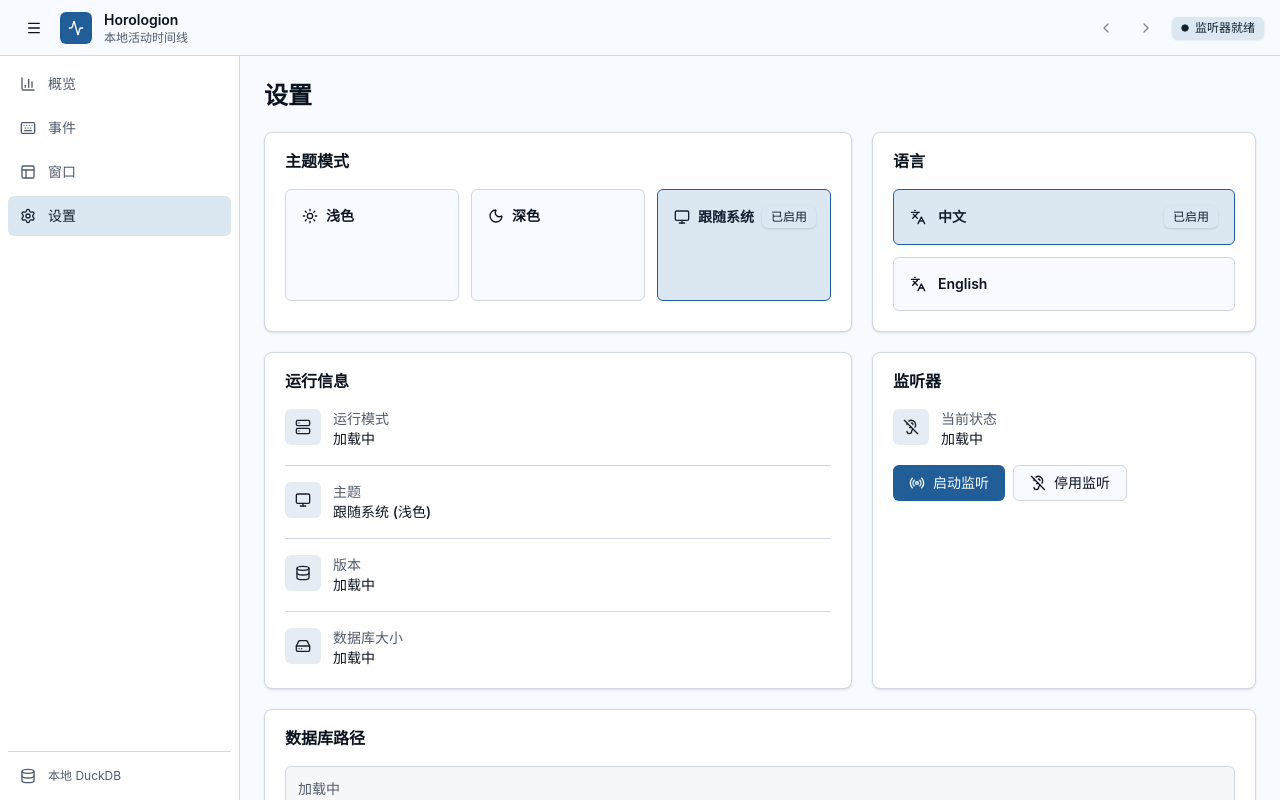
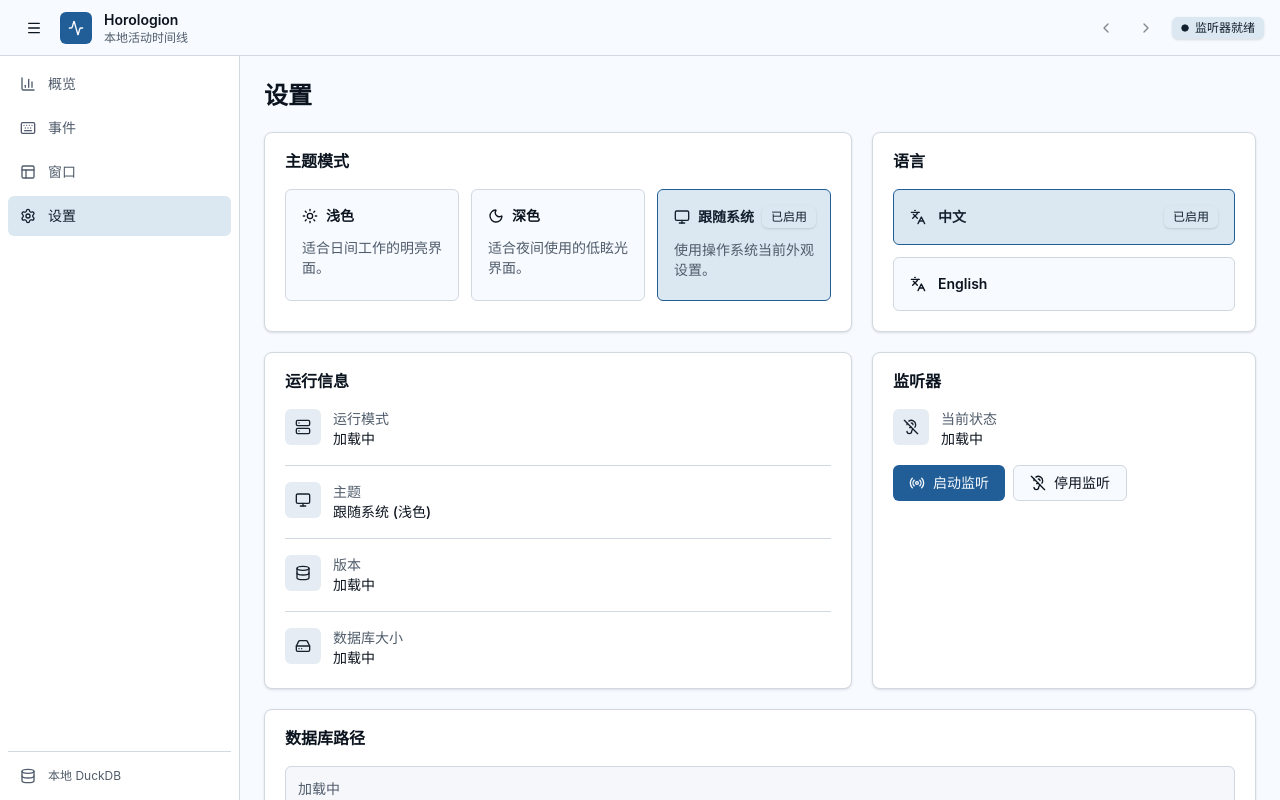
Before and after one commit to Feudalman/Horologion, a React (Vite) app: page /settings in a window 1280 px wide. Built offline with nearby package versions, Linux system fonts and the light colour scheme.

Commit message:
fix: theme description

```diff
--- a/src/pages/settings/SettingsPage.tsx
+++ b/src/pages/settings/SettingsPage.tsx
@@ -37,21 +37,25 @@ import { cn } from "@/lib/utils";
 const themeOptions: Array<{
   value: Theme;
   labelKey: string;
+  descriptionKey: string;
   icon: LucideIcon;
 }> = [
   {
     value: "light",
     labelKey: "settings.theme.light",
+    descriptionKey: "settings.theme.lightDescription",
     icon: Sun,
   },
   {
     value: "dark",
     labelKey: "settings.theme.dark",
+    descriptionKey: "settings.theme.darkDescription",
     icon: Moon,
   },
   {
     value: "system",
     labelKey: "settings.theme.system",
+    descriptionKey: "settings.theme.systemDescription",
     icon: Monitor,
   },
 ];
@@ -121,6 +125,9 @@ export function SettingsPage() {
                 {theme === option.value ? (
                   <Badge variant="success">{t("common.active")}</Badge>
                 ) : null}
+              </span>
+              <span className="text-wrap text-sm font-normal text-muted-foreground">
+                {t(option.descriptionKey)}
               </span>
             </Button>
           ))}
```
